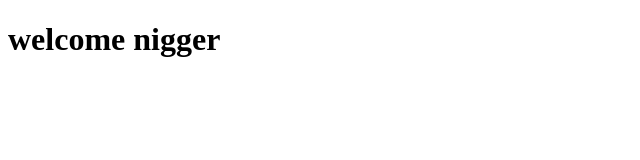
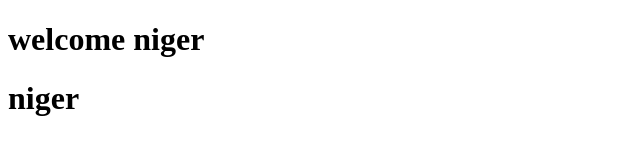
Before and after one commit to stepstudent25/test-project, a plain HTML site: page index.html in a window 1280 px wide. Shown: the whole page, without its empty margins (0-640 px from the left). Drawn offline with Linux system fonts and the light colour scheme.

Commit message:
nnnnnnnniiiiiiiiiiiiiiiiiggggggggggggggggeeeeeeeeeeeeeeeeeerrrrrrrrrrrrrrrrr

```diff
--- a/index.html
+++ b/index.html
@@ -6,6 +6,7 @@
     <title>Document</title>
 </head>
 <body>
-    <h1>welcome nigger</h1>
+    <h1>welcome niger</h1>
+    <h1>niger</h1>
 </body>
 </html>
```
